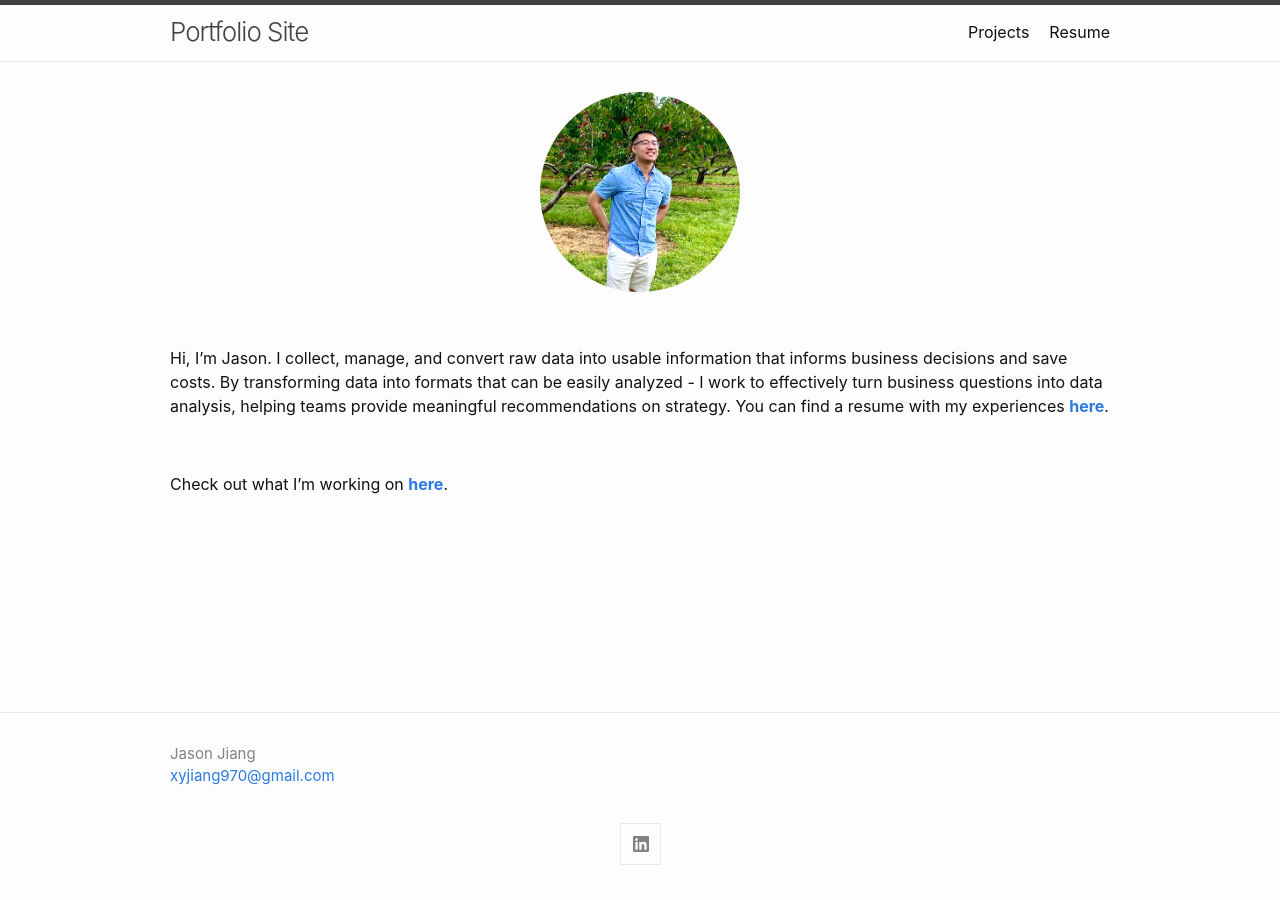
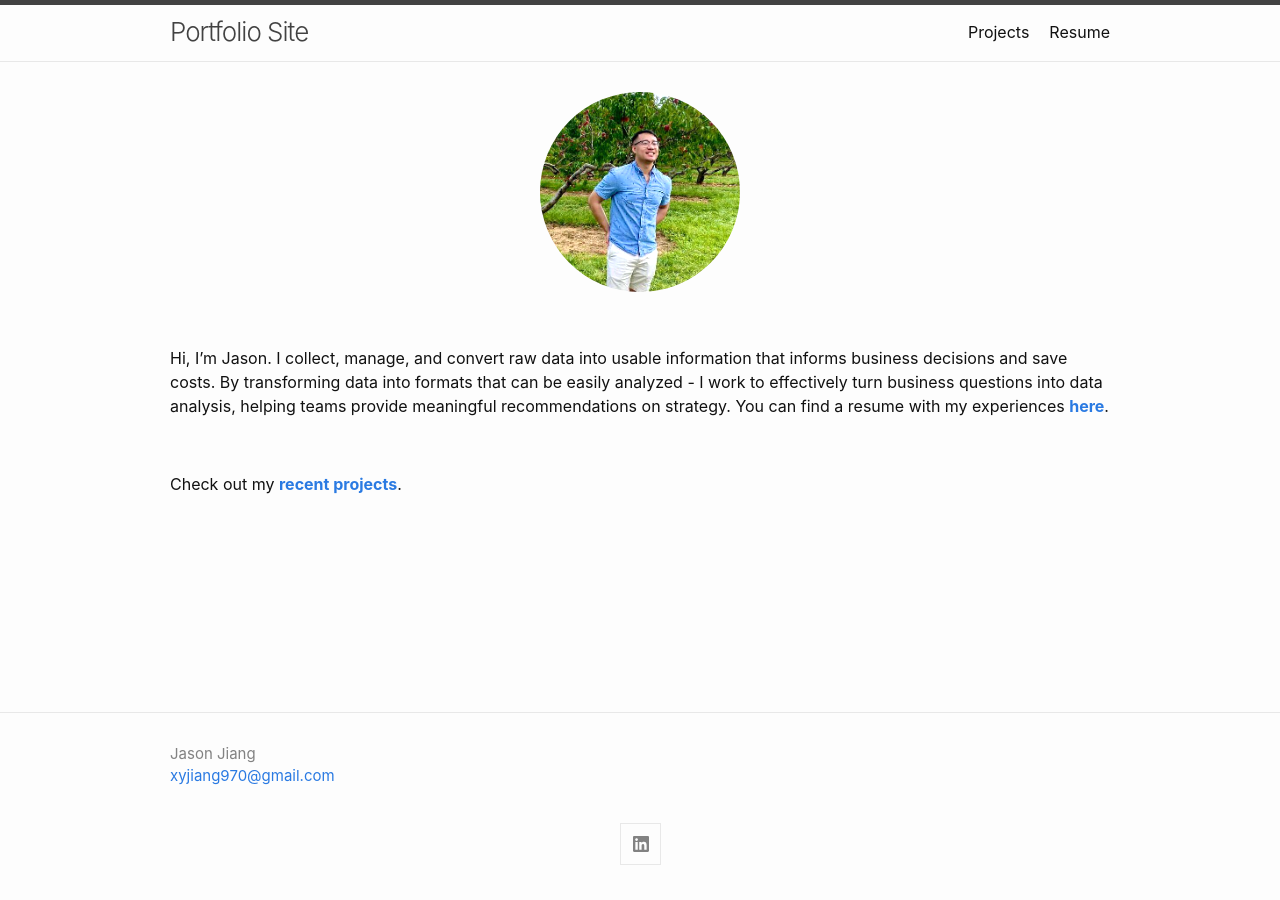
Before and after one commit to xyjiang970/xyjiang970.github.io, a Jekyll site: the page built from index.md, in a window 1280 px wide. Built offline with Jekyll 4.4.1, drawn with Linux system fonts in a browser that asks for light colours.

Commit message:
Update index.md

```diff
--- a/index.md
+++ b/index.md
@@ -13,4 +13,4 @@ Hi, I’m Jason. I collect, manage, and convert raw data into usable information
 
 <br>
 
-Check out what I'm working on **[here](/projects/)**.
+Check out my **[recent projects](/projects/)**.
```
